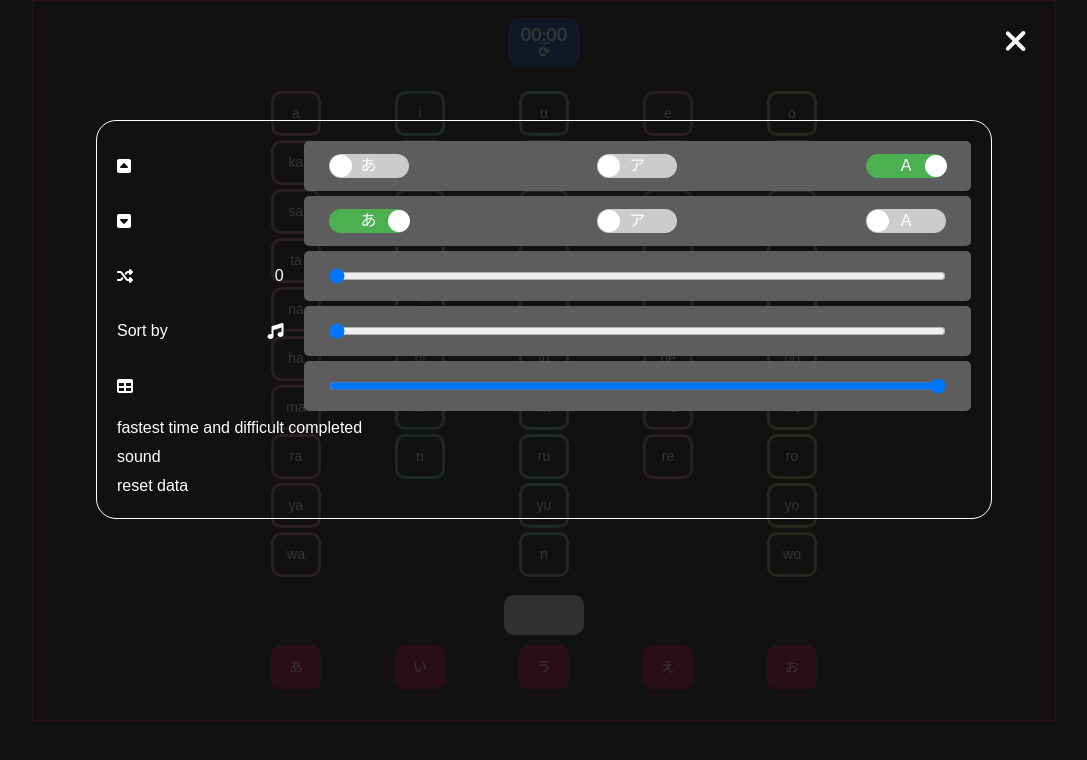
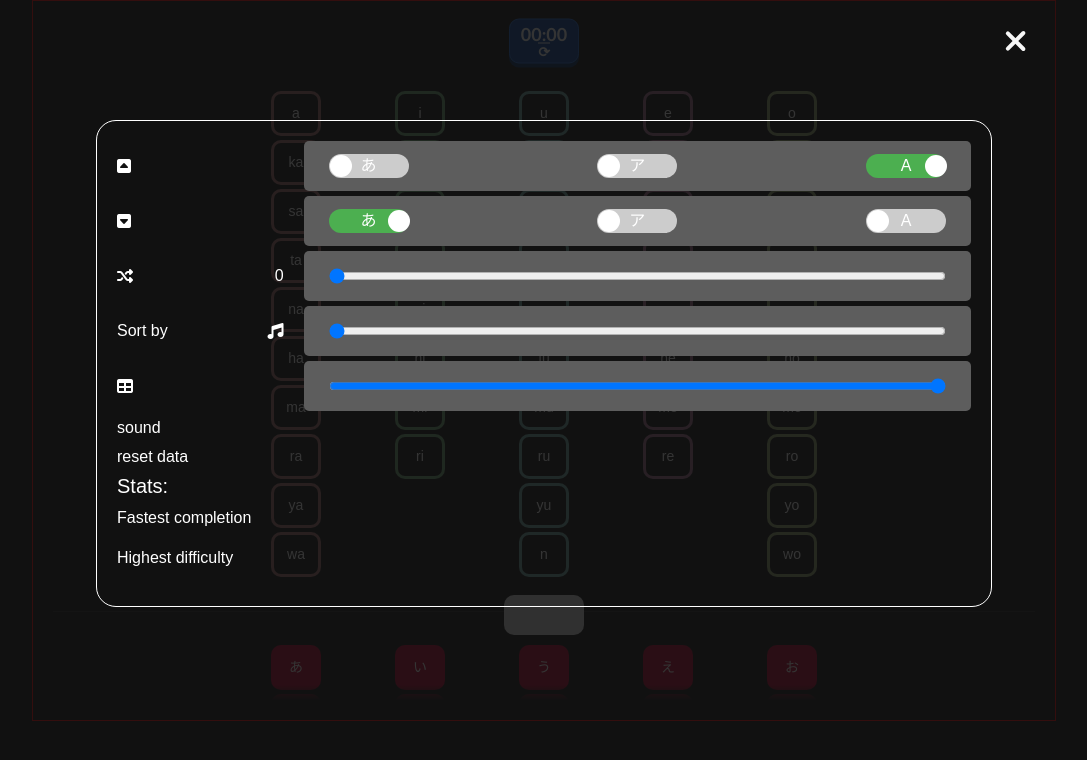
Before and after one commit to joejamsky/LanguageTrainer, a React (Create React App) app in the folder language-learner/: page / in a window 1280 px wide. Both pictures are taken after a click on the element 1111 px from the left and 41 px from the top of the page. Shown: the top 760 px of the page, without its empty margins (96-1183 px from the left). Built offline with nearby package versions, Linux system fonts and the light colour scheme.

Commit message:
hide and show kana

```diff
--- a/language-learner/src/Components/DropTile.jsx
+++ b/language-learner/src/Components/DropTile.jsx
@@ -21,13 +21,38 @@ const DropTile = ({ character, index }) => {
 
 
     const renderCharacterContainers = () => {
-        return Object.keys(options.characterTypes).map(key => {
-            if (options.characterTypes[key].activeTop) {
-                return <div key={`char-container-${character[key]}`} className={`char-container`}>{character[key]}</div>;
-            }
-            return null;
-        });
+        return (
+            <div className="top-grid-phonetic">
+                {/* Romaji on the top */}
+                <div className={`grid-item-top ${options.characterTypes.romaji.activeTop ? 'visible' : 'hidden'}`}>
+                    <div className={`phonetic-romaji`}>
+                        {character.romaji}
+                    </div>
+                </div>
+
+                {/* <div className="UI-divider-container">
+                    <div className="UI-divider"></div>
+                </div> */}
+
+                <div className={`grid-item-bot ${options.characterTypes.hiragana.activeTop || options.characterTypes.katakana.activeTop ? 'visible' : 'hidden'}`}>
+                    {/* Hiragana on the left */}
+                    <div className={`phonetic-hiragana ${options.characterTypes.hiragana.activeTop ? 'visible' : 'hidden'}`}>
+                        {character.hiragana}
+                    </div>
+
+
+                        {/* <div className="UI-divider-vertical"></div> */}
+
+
+                    {/* Katakana on the right */}
+                    <div className={`phonetic-katakana ${options.characterTypes.katakana.activeTop ? 'visible' : 'hidden'}`}>
+                        {character.katakana}
+                    </div>
+                </div>
+            </div>
+        );
     };
+
 
     const onTouchEnd = (e) => {
         handleDrop(character.id, index)
@@ -50,9 +75,9 @@ const DropTile = ({ character, index }) => {
             onTouchEnd={active ? onTouchEnd : undefined}
             onClick={active ? onTouchEnd : undefined}
         >
-            <div className="top-grid-phonetic">
-                {character.placeholder === false ? renderCharacterContainers() : null}
-            </div>
+
+            {character.placeholder === false && renderCharacterContainers()}
+
         </div>
     );
 
--- a/language-learner/src/Components/UIControls.jsx
+++ b/language-learner/src/Components/UIControls.jsx
@@ -53,12 +53,6 @@ function UIControls() {
         />
 
 
-
-
-      <div>
-        fastest time and difficult completed
-      </div>
-
       <div>
         sound
       </div>
@@ -66,6 +60,13 @@ function UIControls() {
       <div>
         reset data
       </div>
+
+      <div>
+        <h5>Stats:</h5>
+        <p>Fastest completion</p>
+        <p>Highest difficulty</p>
+
+      </div>
     </div>
   );
 }
--- a/language-learner/src/Styles/App.scss
+++ b/language-learner/src/Styles/App.scss
@@ -89,6 +89,13 @@ button {
     width: 100%;
 }
 
+.UI-divider-vertical{
+    position: absolute;
+    border-top: #282828 solid 1px;
+    width: 100%;
+    transform: rotate(90deg);
+}
+
 // Grids {
 .grid {
     display: grid;
--- a/language-learner/src/Styles/DropTile.scss
+++ b/language-learner/src/Styles/DropTile.scss
@@ -7,8 +7,8 @@
     // max-width: 90px;
     // min-width: 60px;
     display: flex;
-    flex-direction: row;
-    justify-content: space-around;
+    // flex-direction: row;
+    // justify-content: space-around;
 
     border-bottom: solid 3px;
     border-left: solid 3px;
--- a/language-learner/src/Styles/TopGrid.scss
+++ b/language-learner/src/Styles/TopGrid.scss
@@ -17,16 +17,17 @@
     background-color: #BC002D;
 }
 
-.top-grid-phonetic{
-    display: flex;
-    justify-content: center;
-    align-items: center;
-    height: 100%;
-    width: 100%;
-    padding: 0 10px;
-    min-width: 40px;   // keeps them uniform because characters aren't uniform
-    pointer-events: none;
-}
+// .top-grid-phonetic{
+//     display: flex;
+//     justify-content: center;
+//     align-items: center;
+//     flex-direction: column;
+//     height: 100%;
+//     width: 100%;
+//     // padding: 0 10px;
+//     // min-width: 40px;   // keeps them uniform because characters aren't uniform
+//     pointer-events: none;
+// }
 
 .top-grid-hint-container{
     position: relative;
@@ -70,3 +71,107 @@
 // .top-grid-item.gap{
 //     border: none;
 // }
+
+// .grid-item-top {
+//     width: 100%;
+//     // height: 50%;
+// }
+
+// .grid-item-bot {
+//     width: 100%;
+//     // height: 50%;
+//     display: flex;
+//     flex-direction: row;
+//     justify-content: space-evenly;
+//     position: relative;
+//     overflow: hidden;
+// }
+
+/* Default hidden state */
+.hidden {
+    opacity: 0;
+    transform: scale(0); /* Slightly shrink when hidden */
+    transition: opacity 0.3s ease, transform 0.3s ease;
+    pointer-events: none; /* Disable interaction when hidden */
+}
+
+/* Visible state */
+.visible {
+    opacity: 1;
+    transform: scale(1); /* Full size */
+    transition: opacity 0.3s ease, transform 0.3s ease;
+}
+
+.top-grid-phonetic {
+    display: flex;
+    flex-direction: column;
+    width: 100%;
+    height: 100%;
+    transition: all 0.3s ease; /* Smooth transition for flex properties */
+}
+
+.grid-item-top,
+.grid-item-bot {
+    display: flex;
+    justify-content: center;
+    align-items: center;
+    overflow: hidden; /* Ensure content doesn't overflow */
+    transition: flex 0.3s ease, opacity 0.3s ease; /* Smooth size and opacity changes */
+}
+
+/* When visible */
+.grid-item-top.visible,
+.grid-item-bot.visible {
+    flex: 1; /* Share space equally */
+    opacity: 1;
+}
+
+/* When hidden */
+.grid-item-top.hidden,
+.grid-item-bot.hidden {
+    flex: 0; /* Collapse to zero height */
+    opacity: 0; /* Fade out */
+    pointer-events: none; /* Prevent interaction */
+}
+
+/* Bottom Kana Grid */
+.grid-item-bot {
+    display: flex;
+    width: 100%; /* Take full width */
+    transition: all 0.3s ease; /* Smooth transitions */
+}
+
+/* Shared styles for Hiragana and Katakana */
+.phonetic-hiragana,
+.phonetic-katakana {
+    display: flex;
+    justify-content: center;
+    align-items: center;
+    overflow: hidden; /* Ensure content doesn't overflow */
+    transition: flex 0.3s ease, opacity 0.3s ease;
+    text-align: center;
+}
+
+/* When visible */
+.phonetic-hiragana.visible,
+.phonetic-katakana.visible {
+    flex: 1; /* Take equal space when both are active */
+    opacity: 1;
+}
+
+/* When hidden */
+.phonetic-hiragana.hidden,
+.phonetic-katakana.hidden {
+    flex: 0; /* Collapse width */
+    opacity: 0; /* Fade out */
+    pointer-events: none; /* Prevent interaction */
+}
+
+/* Additional styling for specific cases */
+.phonetic-hiragana {
+    // background-color: #f0f8ff; /* Example: Light blue for Hiragana */
+}
+
+.phonetic-katakana {
+    // background-color: #faebd7; /* Example: Light orange for Katakana */
+}
```
